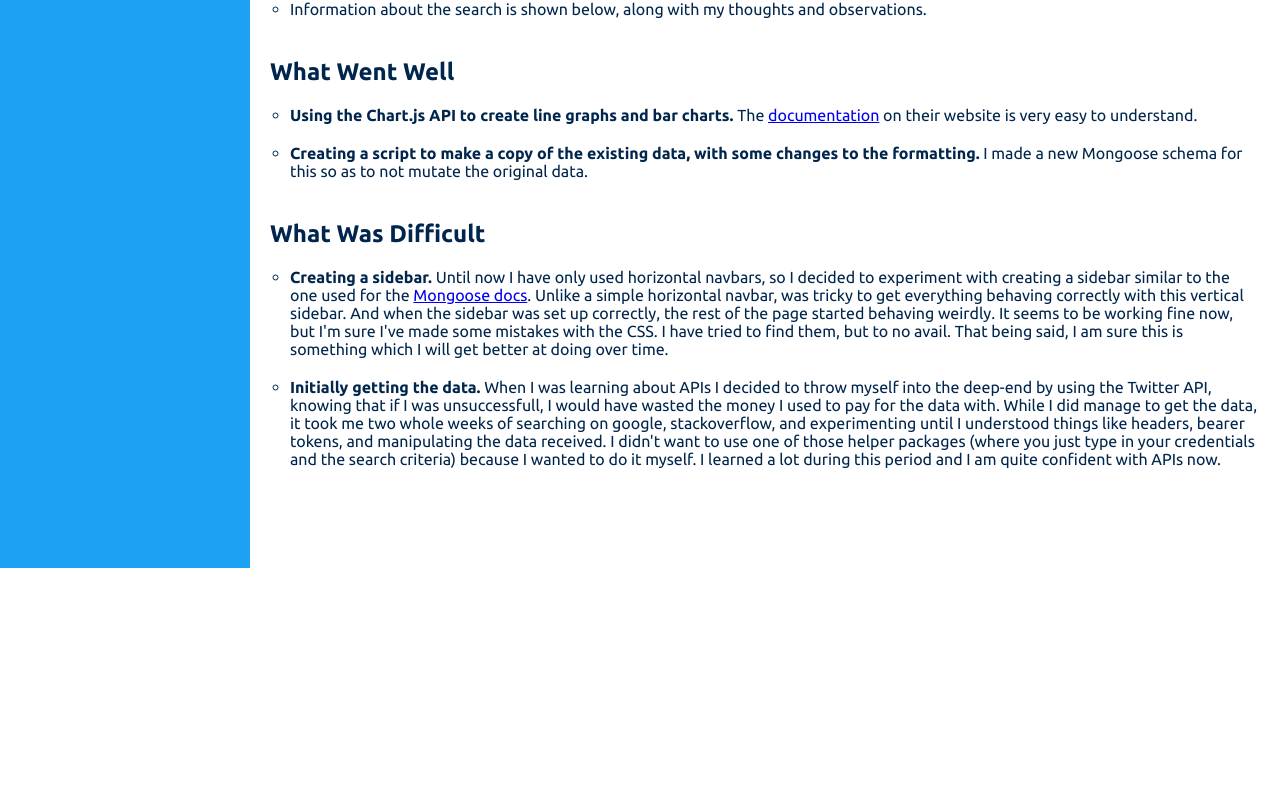
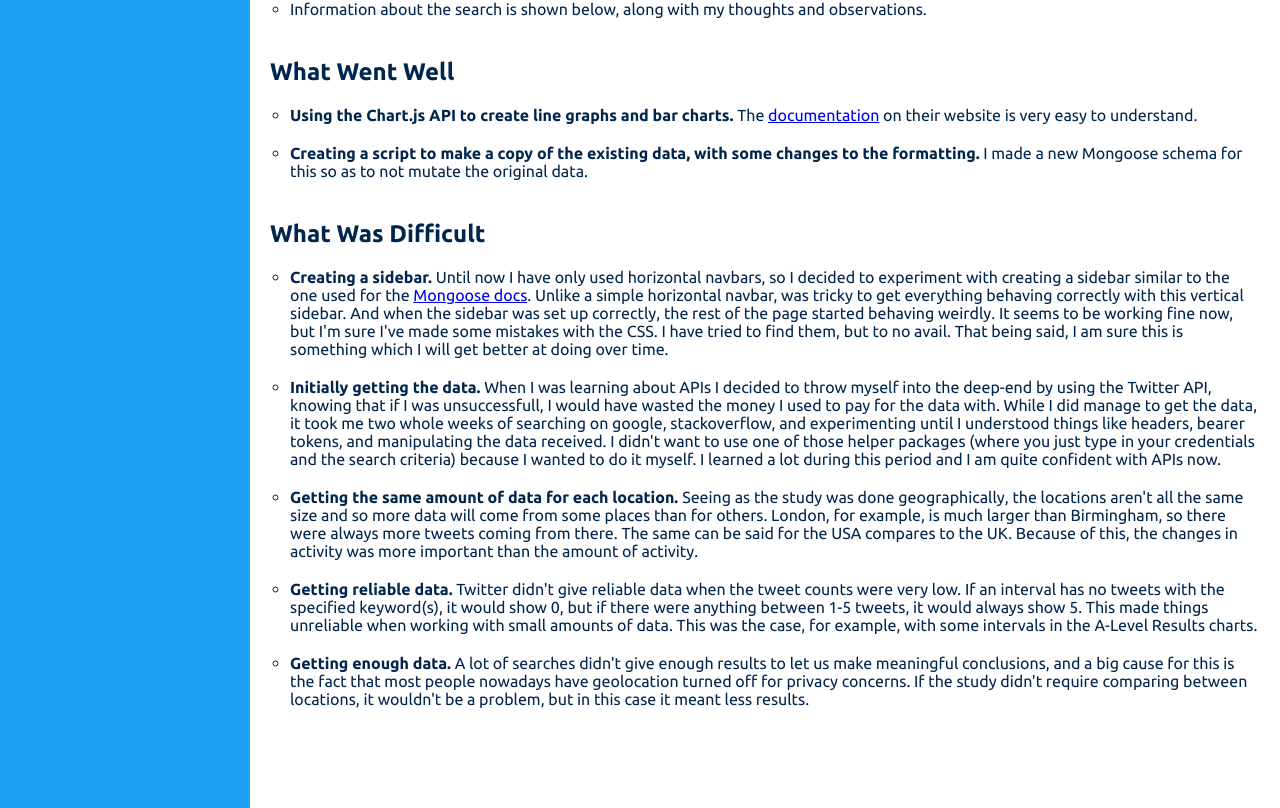
Before and after one commit to ckp92/tweetinsights, a React (Create React App) app in the folder client/: page /docs in a window 1280 px wide. Shown: the part 887-1695 px from the top of the page. Before the commit the page ends 1455 px from the top, so only its background shows below. Built offline with nearby package versions, Linux system fonts and the light colour scheme; no server answers.

Commit message:
add more to docs

```diff
--- a/client/src/components/docs/content.js
+++ b/client/src/components/docs/content.js
@@ -158,6 +158,34 @@ export default [
         one of those helper packages (where you just type in your credentials
         and the search criteria) because I wanted to do it myself. I learned a
         lot during this period and I am quite confident with APIs now.
+      </div>,
+      <div className="list-item">
+        <span className="first-line">
+          Getting the same amount of data for each location.{" "}
+        </span>
+        Seeing as the study was done geographically, the locations aren't all
+        the same size and so more data will come from some places than for
+        others. London, for example, is much larger than Birmingham, so there
+        were always more tweets coming from there. The same can be said for the
+        USA compares to the UK. Because of this, the changes in activity was
+        more important than the amount of activity.
+      </div>,
+      <div className="list-item">
+        <span className="first-line">Getting reliable data.</span> Twitter
+        didn't give reliable data when the tweet counts were very low. If an
+        interval has no tweets with the specified keyword(s), it would show 0,
+        but if there were anything between 1-5 tweets, it would always show 5.
+        This made things unreliable when working with small amounts of data.
+        This was the case, for example, with some intervals in the A-Level
+        Results charts.
+      </div>,
+      <div className="list-item">
+        <span className="first-line">Getting enough data.</span> A lot of
+        searches didn't give enough results to let us make meaningful
+        conclusions, and a big cause for this is the fact that most people
+        nowadays have geolocation turned off for privacy concerns. If the study
+        didn't require comparing between locations, it wouldn't be a problem,
+        but in this case it meant less results.
       </div>
     ]
   }
```
